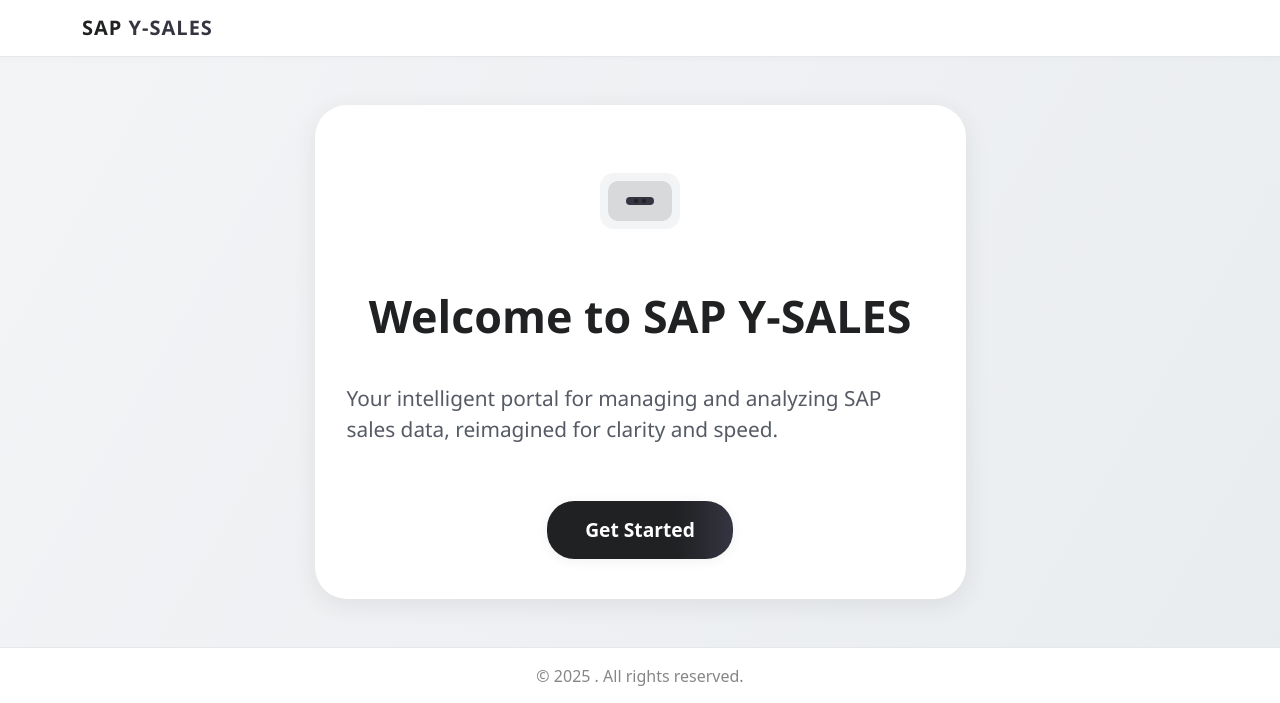
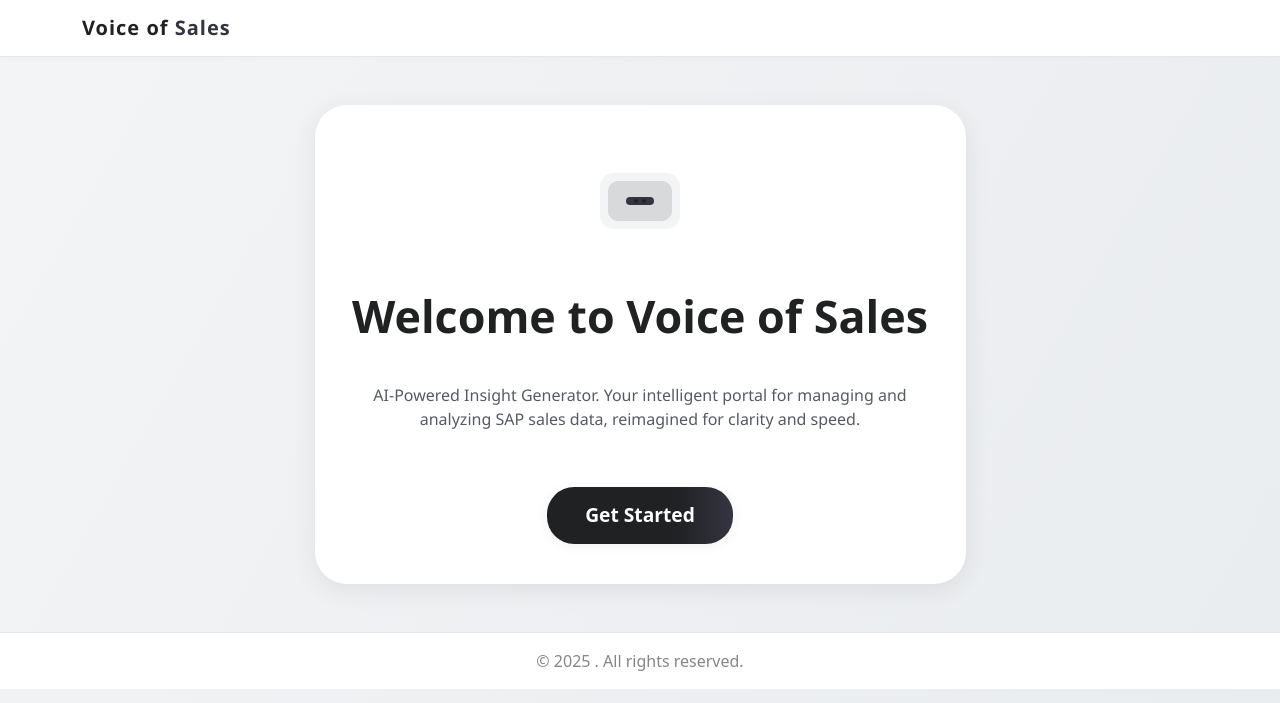
Before and after one commit to ragib80/SalesAgent, a Django app: page / in a window 1280 px wide. Shown: the top 703 px of the page. Run offline with Django 5.2, Linux system fonts and the light colour scheme.

Commit message:
change in layout

```diff
--- a/src/templates/home.html
+++ b/src/templates/home.html
@@ -2,7 +2,7 @@
 <html lang="en">
 <head>
     <meta charset="UTF-8">
-    <title>Welcome to SAP SALES Info</title>
+    <title>Welcome to Voice of Sales</title>
     <meta name="viewport" content="width=device-width, initial-scale=1">
     <!-- Bootstrap 5 CDN -->
     <link href="https://cdn.jsdelivr.net/npm/bootstrap@5.3.3/dist/css/bootstrap.min.css" rel="stylesheet">
@@ -57,9 +57,10 @@
             font-family: 'Segoe UI', 'Inter', 'Arial', sans-serif;
         }
         .hero-lead {
-            font-size: 1.3rem;
+            font-size: 1rem;
             color: #555a64;
             font-family: 'Segoe UI', 'Inter', 'Arial', sans-serif;
+            text-align:center
         }
         .footer {
             background: #fff;
@@ -92,7 +93,7 @@
 <body>
     <nav class="navbar navbar-expand-lg navbar-light">
         <div class="container">
-            <a class="navbar-brand" href="#">SAP  <span style="color:#343541">Y-SALES</span></a>
+            <a class="navbar-brand" href="#">Voice of    <span style="color:#343541"> Sales</span></a>
         </div>
     </nav>
 
@@ -108,10 +109,13 @@
                   <circle cx="52" cy="48" r="2" fill="#202123"/>
                 </svg>
             </div>
-            <h1 class="hero-title">Welcome to SAP Y-SALES </h1>
+            <h1 class="hero-title">Welcome to Voice of Sales</h1>
+
             <p class="hero-lead">
+                AI-Powered Insight Generator.
                 Your intelligent portal for managing and analyzing SAP sales data, reimagined for clarity and speed.
             </p>
+
             <a href="{% url 'login-template' %}" class="btn hero-btn mt-2">Get Started</a>
         </div>
     </main>
--- a/src/user_auth/templates/login.html
+++ b/src/user_auth/templates/login.html
@@ -3,7 +3,7 @@
 <head>
     <meta charset="UTF-8">
     <meta name="viewport" content="width=device-width, initial-scale=1.0">
-    <title>Django Login</title>
+    <title> Login</title>
     <!-- Bootstrap 5 -->
     <link href="https://cdn.jsdelivr.net/npm/bootstrap@5.3.2/dist/css/bootstrap.min.css" rel="stylesheet">
     <script src="https://code.jquery.com/jquery-3.7.1.min.js"></script>
```
Also changed, not shown: src/db.sqlite3.
